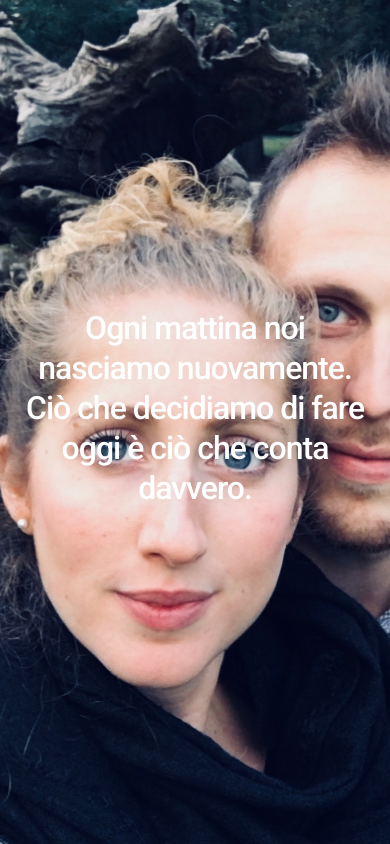
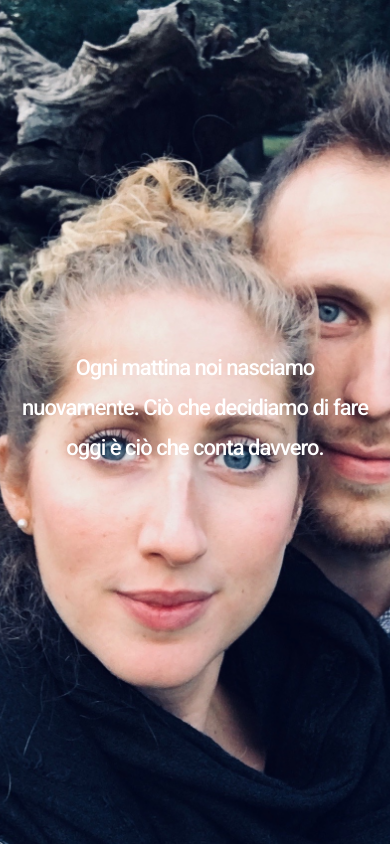
Before and after one commit to federicotravaini/federicotravaini, a plain HTML site: page index.html in a window 390 px wide. Drawn offline with Linux system fonts and the light colour scheme.

Commit message:
font changes

```diff
--- a/assets/css/me.css
+++ b/assets/css/me.css
@@ -105,8 +105,8 @@ body.page-template-page-fullsingle-me {
   background-color: #141414;
   font-family: 'Roboto', sans-serif;
   font-weight: 500;
-  font-size: 45px;
-  line-height: 60px;
+  font-size: 26px;
+  line-height: 30px;
   letter-spacing: -0.5px;
   color: #000000;
   background-image: url("../../images/background.jpg");
@@ -117,7 +117,7 @@ body.page-template-page-fullsingle-me {
     color: #FFFFFF; }
     @media (max-width: 800px) {
       body.page-template-page-fullsingle-me p {
-        font-size: 32px;
+        font-size: 22px;
         line-height: 40px; } }
 
 .fs-me {
```
Also changed, not shown: federicoelisa.jpg (deleted).
